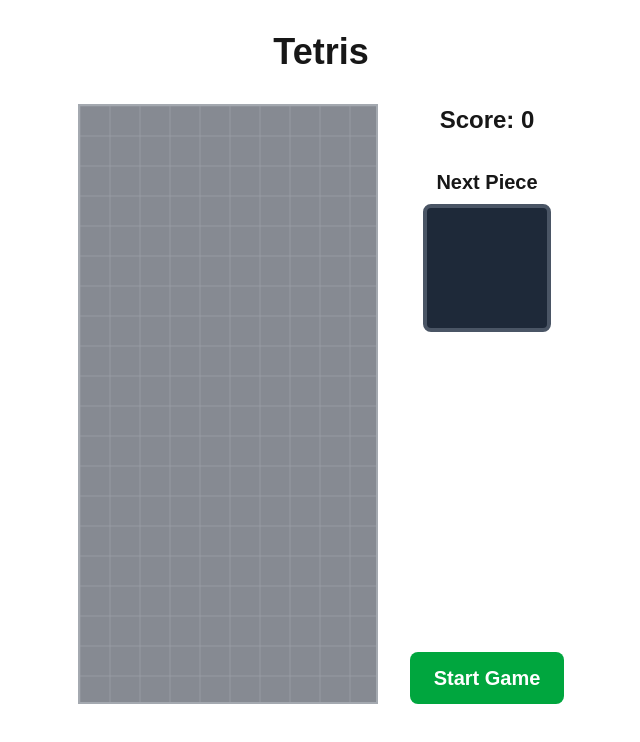
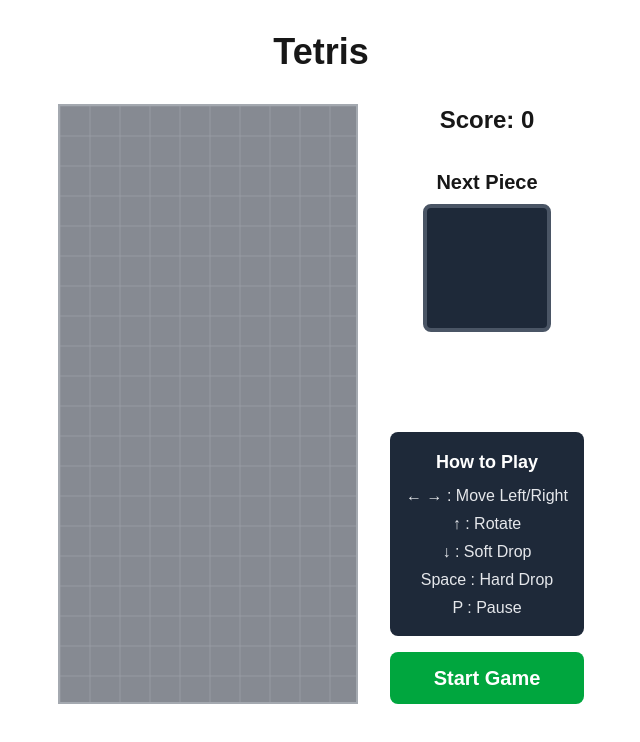
Before and after one commit to mcnuggets-lab/tetris-next, a Next.js app: page / in a window 1280 px wide. Shown: the top 742 px of the page, without its empty margins (319-959 px from the left). Built offline with nearby package versions, Linux system fonts and the light colour scheme.

Commit message:
add instructions

```diff
--- a/src/components/TetrisBoard.tsx
+++ b/src/components/TetrisBoard.tsx
@@ -170,9 +170,26 @@ const TetrisBoard: React.FC = () => {
         }
       }
 
-      // Update score based on number of completed lines
+      // Update score based on number of completed lines (Tetris scoring system)
       if (completedLines.length > 0) {
-        setScore(prev => prev + completedLines.length * 100);
+        let points = 0;
+        switch (completedLines.length) {
+          case 1:
+            points = 100;  // 1 line = 100 points
+            break;
+          case 2:
+            points = 300;  // 2 lines = 300 points (150 per line)
+            break;
+          case 3:
+            points = 500;  // 3 lines = 500 points (~166 per line)
+            break;
+          case 4:
+            points = 800;  // 4 lines = 800 points (200 per line - Tetris!)
+            break;
+          default:
+            points = completedLines.length * 100;  // Fallback for any unexpected cases
+        }
+        setScore(prev => prev + points);
 
         // Remove completed lines and add new empty ones at the top
         const newGridWithoutLines = updatedGrid.filter((_, index) => !completedLines.includes(index));
@@ -435,6 +452,16 @@ const TetrisBoard: React.FC = () => {
 
           {/* Game Controls */}
           <div className="flex flex-col items-center gap-4 w-full">
+            <div className="text-center w-full bg-gray-800 p-4 rounded-lg">
+              <h3 className="text-lg font-bold mb-2 text-white">How to Play</h3>
+              <div className="text-base space-y-1 text-gray-200">
+                <p>← → : Move Left/Right</p>
+                <p>↑ : Rotate</p>
+                <p>↓ : Soft Drop</p>
+                <p>Space : Hard Drop</p>
+                <p>P : Pause</p>
+              </div>
+            </div>
             {!gameStarted ? (
               <button
                 onClick={() => setGameStarted(true)}
```
